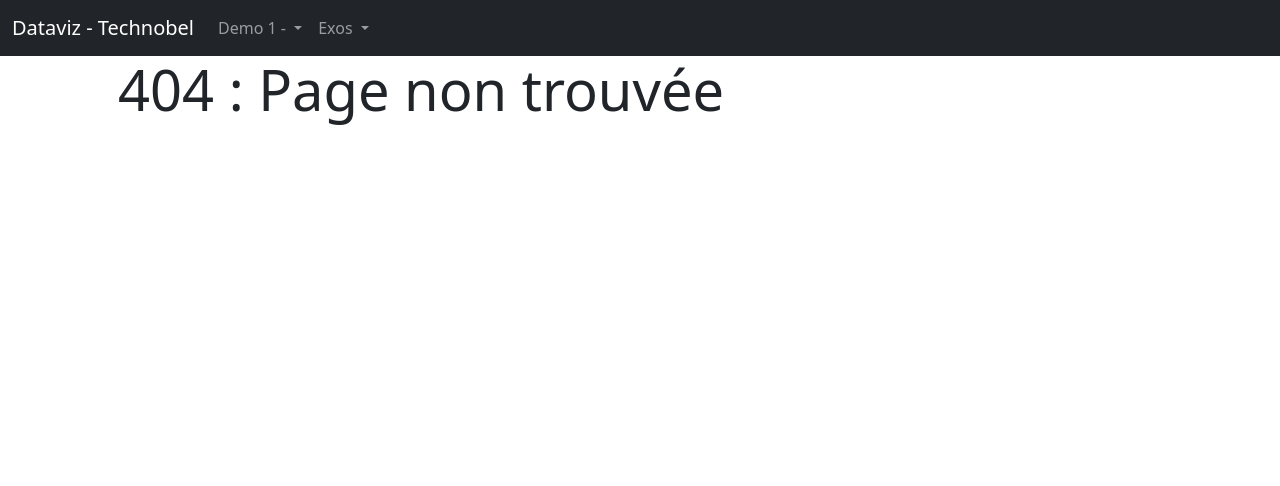
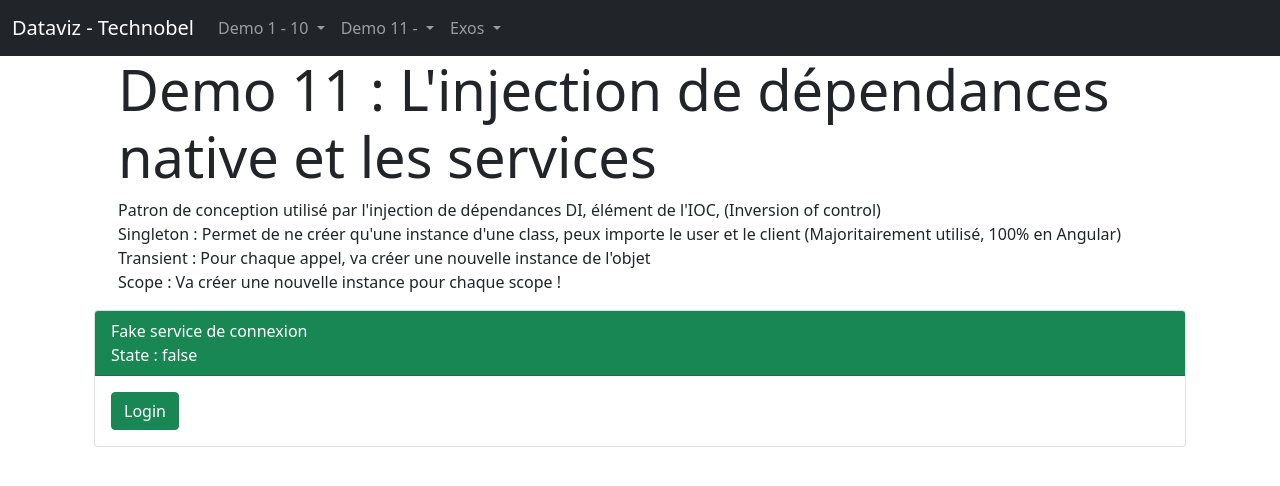
Before and after one commit to evengyl/DemoETU_Technobel_Dataviz, an Angular app: page /demo/demo11 in a window 1280 px wide. Before the commit this address had no page. Shown: the top 486 px of the page. Built offline with nearby package versions, Linux system fonts and the light colour scheme.

Commit message:
add demo11 services et DI, add exos3.2 readme

```diff
--- a/src/app/app-routing.module.ts
+++ b/src/app/app-routing.module.ts
@@ -2,6 +2,7 @@ import { NgModule } from '@angular/core';
 import { RouterModule, Routes } from '@angular/router';
 import { Demo1Component } from './components/demo/demo1/demo1.component';
 import { Demo10Component } from './components/demo/demo10/demo10.component';
+import { Demo11Component } from './components/demo/demo11/demo11.component';
 import { Demo2Component } from './components/demo/demo2/demo2.component';
 import { Demo3Component } from './components/demo/demo3/demo3.component';
 import { Demo4Component } from './components/demo/demo4/demo4.component';
@@ -30,6 +31,7 @@ const routes: Routes = [
     { path : "demo8", component : Demo8Component},
     { path : "demo9", component : Demo9Component},
     { path : "demo10", component : Demo10Component},
+    { path : "demo11", component : Demo11Component}
   ]},
   { path : "exos", children : [
     { path : "exos1dot1", component : Exos1dot1Component},
--- /dev/null
+++ b/src/app/components/demo/demo11/demo11.component.html
@@ -0,0 +1,36 @@
+<div class="container-fluid">
+	<div class="row">
+		<div class="col">
+			<div class="jumbotron jumbotron-fluid">
+				<div class="container">
+					<h1 class="display-4">Demo 11 : L'injection de dépendances native et les services</h1>
+                    <p>
+                        Patron de conception utilisé par l'injection de dépendances DI, élément de l'IOC, (Inversion of control)<br>
+                        Singleton : Permet de ne créer qu'une instance d'une class, peux importe le user et le client (Majoritairement utilisé, 100% en Angular)<br>
+                        Transient : Pour chaque appel, va créer une nouvelle instance de l'objet<br>
+                        Scope : Va créer une nouvelle instance pour chaque scope !
+                    </p>
+				</div>
+			</div>
+		</div>
+	</div>
+</div>
+
+<div class="container-fluid">
+    <div class="row">
+
+        <div class="col-12 align-self-center">
+            <div class="card">
+                <div class="card-header bg-success text-white">
+                    Fake service de connexion<br>
+                    State : {{isConnect}}
+                </div>
+                <div class="card-body">
+                    <button *ngIf="!isConnect" class="btn btn-success" (click)="login()">Login</button>
+                    <button *ngIf="isConnect" class="btn btn-danger" (click)="logout()">Logout</button>
+                </div>
+            </div>
+        </div>
+
+    </div>
+</div>
--- /dev/null
+++ b/src/app/components/demo/demo11/demo11.component.ts
@@ -0,0 +1,31 @@
+import { Component, OnInit } from '@angular/core';
+import { FakeLoginDemo11Service } from './services/fake-login-demo11.service';
+
+@Component({
+  selector: 'app-demo11',
+  templateUrl: './demo11.component.html'
+})
+export class Demo11Component implements OnInit {
+
+  isConnect : boolean = undefined
+
+  constructor(private fakeLogin : FakeLoginDemo11Service) {
+    this.isConnect = this.fakeLogin.isConnect
+  }
+
+  ngOnInit(): void {
+  }
+
+  login()
+  {
+    this.fakeLogin.login()
+    this.isConnect = this.fakeLogin.isConnect
+  }
+
+  logout()
+  {
+    this.fakeLogin.logout()
+    this.isConnect = this.fakeLogin.isConnect
+
+  }
+}
--- /dev/null
+++ b/src/app/components/demo/demo11/services/fake-login-demo11.service.ts
@@ -0,0 +1,24 @@
+import { Injectable } from '@angular/core';
+
+@Injectable({
+  providedIn: 'root'
+})
+export class FakeLoginDemo11Service {
+
+  isConnect : boolean = undefined
+
+  constructor() {
+    this.isConnect = false
+  }
+
+
+  login()
+  {
+    this.isConnect = true
+  }
+
+  logout()
+  {
+    this.isConnect = false
+  }
+}
--- a/src/app/components/demo/demo8/highlight.directive.ts
+++ b/src/app/components/demo/demo8/highlight.directive.ts
@@ -5,7 +5,8 @@ import { Directive, ElementRef, HostListener, Input } from '@angular/core';
 })
 export class HighlightDirective {
 
-  constructor(private el : ElementRef) {  }
+  constructor(private el : ElementRef) {
+  }
 
   @Input() appHighlight
   @Input() defaultColor
--- a/src/app/components/shared/navbar/navbar.component.html
+++ b/src/app/components/shared/navbar/navbar.component.html
@@ -8,7 +8,7 @@
         <ul class="navbar-nav">
           <li class="nav-item dropdown">
             <a class="nav-link dropdown-toggle" href="#" id="navbarDropdown" role="button" data-bs-toggle="dropdown" aria-expanded="false">
-              Demo 1 -
+              Demo 1 - 10
             </a>
             <ul class="dropdown-menu" aria-labelledby="navbarDropdown">
               <li><a class="dropdown-item" routerLink="demo/demo1">Demo 1 - Property binding</a></li>
@@ -37,6 +37,15 @@
 
           <li class="nav-item dropdown">
             <a class="nav-link dropdown-toggle" href="#" id="navbarDropdown" role="button" data-bs-toggle="dropdown" aria-expanded="false">
+              Demo 11 -
+            </a>
+            <ul class="dropdown-menu" aria-labelledby="navbarDropdown">
+              <li><a class="dropdown-item" routerLink="demo/demo11">Demo 11 - la DI & les services</a></li>
+            </ul>
+          </li>
+
+          <li class="nav-item dropdown">
+            <a class="nav-link dropdown-toggle" href="#" id="navbarDropdown" role="button" data-bs-toggle="dropdown" aria-expanded="false">
               Exos
             </a>
             <ul class="dropdown-menu" aria-labelledby="navbarDropdown">
```
Also changed, not shown: src/app/app.module.ts (+7 -1 lines), 1 other file (tests, documents, lock files or other folders).
